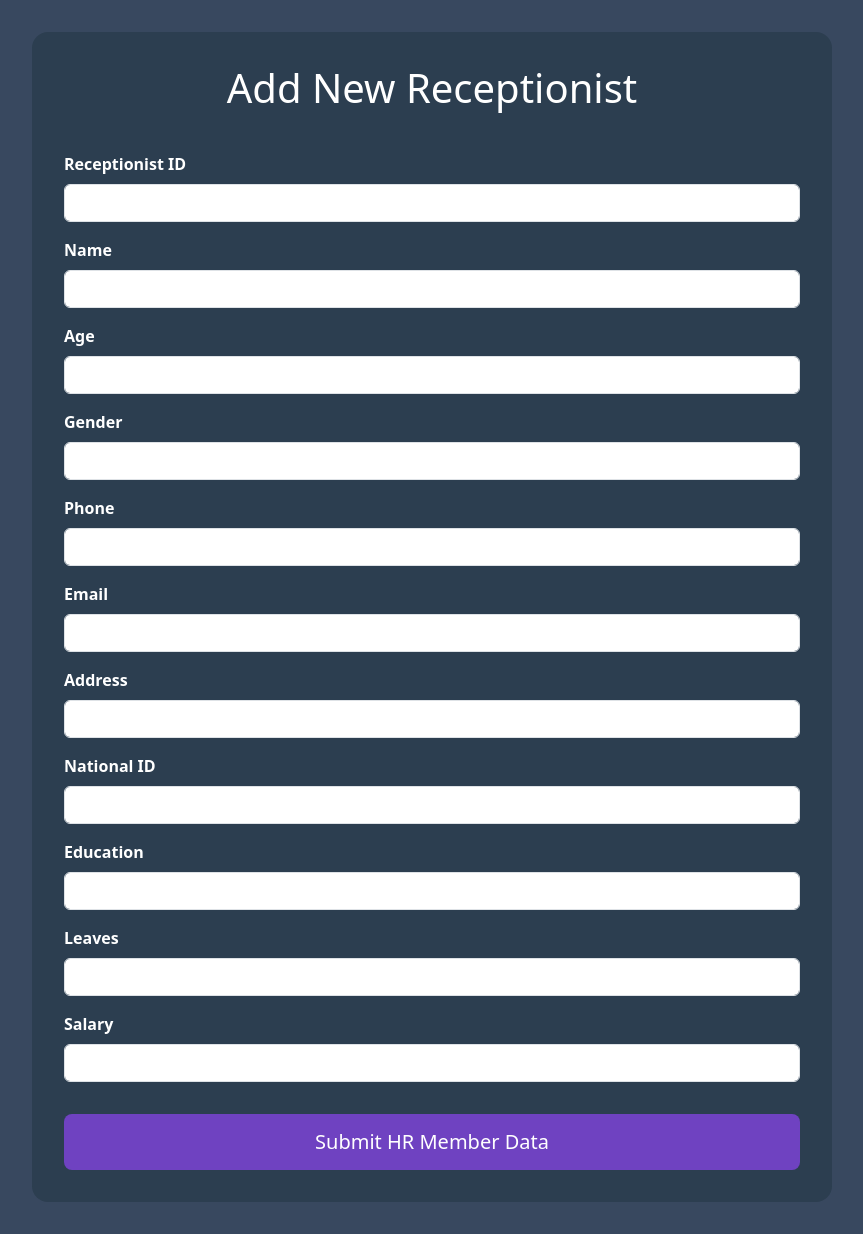
After one commit to Mustafa-Hamam/EMR, a FastAPI app: page /newhr in a window 1280 px wide. The commit adds this page. Shown: the whole page, without its empty margins (208-1071 px from the left). Run offline with FastAPI, Linux system fonts and the light colour scheme.

Commit message:
added new button for new HR

```diff
--- /dev/null
+++ b/EMR_core/templates/newhr.html
@@ -0,0 +1,87 @@
+<!DOCTYPE html>
+<html>
+<head>
+    <title>Add New HR Member</title>
+    <link
+        rel="stylesheet"
+        href="https://cdn.jsdelivr.net/npm/bootstrap@5.3.3/dist/css/bootstrap.min.css"
+    />
+    <style>
+        body {
+            background-color: #38485f;
+            color: white;
+            margin: 0;
+            padding: 2rem;
+            min-height: 100vh;
+        }
+
+        .container {
+            background-color: #2c3e50;
+            padding: 2rem;
+            border-radius: 1rem;
+            max-width: 800px;
+            margin: auto;
+        }
+
+        label {
+            font-weight: bold;
+            margin-top: 1rem;
+        }
+
+        .form-control {
+            margin-top: 0.5rem;
+        }
+
+        .btn-submit {
+            margin-top: 2rem;
+            background-color: #6f42c1;
+            color: white;
+            font-size: 1.25rem;
+            padding: 0.75rem 2rem;
+            border-radius: 0.5rem;
+            width: 100%;
+        }
+    </style>
+</head>
+<body>
+    <div class="container">
+        <h1 class="text-center mb-4">Add New Receptionist</h1>
+        <form action="/newhr" method="post">
+            <label for="hr_id">Receptionist ID</label>
+            <input type="text" class="form-control" id="receptionist_id" name="receptionist_id" required>
+
+            <label for="name">Name</label>
+            <input type="text" class="form-control" id="name" name="name" required>
+
+            <label for="age">Age</label>
+            <input type="number" class="form-control" id="age" name="age" required>
+
+            <label for="gender">Gender</label>
+            <input type="text" class="form-control" id="gender" name="gender" required>
+
+            <label for="Phone">Phone</label>
+            <input type="text" class="form-control" id="Phone" name="Phone" required>
+
+            <label for="email">Email</label>
+            <input type="email" class="form-control" id="email" name="email" required>
+
+            <label for="address">Address</label>
+            <input type="text" class="form-control" id="address" name="address" required>
+
+            <label for="national_id">National ID</label>
+            <input type="text" class="form-control" id="national_id" name="national_id" required>
+
+            <label for="education">Education</label>
+            <input type="text" class="form-control" id="education" name="education" required>
+
+            <label for="leaves">Leaves</label>
+            <input type="text" class="form-control" id="leaves" name="leaves" required>
+
+            <label for="salary">Salary</label>
+            <input type="number" class="form-control" id="salary" name="salary" required>
+
+            <button type="submit" class="btn btn-submit">Submit HR Member Data</button>
+        </form>
+    </div>
+</body>
+</html>
--- a/main.py
+++ b/main.py
@@ -4,7 +4,7 @@ from fastapi import Request, Form,HTTPException
 from fastapi.templating import Jinja2Templates
 from fastapi.responses import HTMLResponse
 import uvicorn
-from EMR_core.insertion import auth_snflk, add_patient, add_Doctor, add_Receptionist
+from EMR_core.insertion import auth_snflk, add_patient, add_Doctor, add_Receptionist, add_HR
 
 app = FastAPI()
 templates = Jinja2Templates(directory="EMR_core/templates")
@@ -28,6 +28,11 @@ async def new_doctor_form(request: Request):
 async def new_receptionist_form(request: Request):
     # Serve the form template
     return templates.TemplateResponse("newreceptionist.html", {"request": request})
+
+@app.get("/newhr", response_class=HTMLResponse)
+async def new_receptionist_form(request: Request):
+    # Serve the form template
+    return templates.TemplateResponse("newhr.html", {"request": request})
 
 @app.post("/newpatient", response_class=HTMLResponse)
 async def submit_patient(
@@ -154,41 +159,42 @@ async def submit_receptionist(
         {"request": request, "message": f"✅ Added new receptionist {name} with ID {receptionist_id}"}
     )
 
-# @app.get("/newpatients",  response_class=HTMLResponse)
-# async def patients_report(request: Request):
-#     conn = auth_snflk()
-#     report = new_patients(conn)
-#     html_table = report.to_html(
-#         classes="table table-striped table-bordered", index=False, escape=False
-#     )
-#     return templates.TemplateResponse("table.html", {
-#         "request": request,
-#         "title": "New Patients Report",
-#         "heading": "New Patients Report",
-#         "table": html_table})
-# @app.get("/casesperclinic",  response_class=HTMLResponse)
-# async def cases_report(request: Request):
-#     conn = auth_snflk()
-#     report = cases_clinic(conn)
-#     html_table = report.to_html(
-#         classes="table table-striped table-bordered", index=False, escape=False
-#     )
-#     return templates.TemplateResponse("table.html", {
-#         "request": request,
-#         "title": "Clinic_Cases_Report",
-#         "heading": "Clinic Cases Report",
-#         "table": html_table})
-# @app.get("/monthlyperformance",  response_class=HTMLResponse)
-# async def monthly_report(request: Request):
-#     conn = auth_snflk()
-#     report = monthly_performance(conn)
-#     html_table = report.to_html(
-#         classes="table table-striped table-bordered", index=False, escape=False
-#     )
-#     return templates.TemplateResponse("table.html", {
-#         "request": request,
-#         "title": "Monthly Performance Report",
-#         "heading": "Monthly Performance Report",
-#         "table": html_table})
+@app.post("/newhr", response_class=HTMLResponse)
+async def submit_receptionist(
+    request: Request,
+    hr_id: str = Form(...),
+    name: str = Form(...),
+    age: str = Form(...),
+    gender: str = Form(...),
+    Phone: str = Form(...),
+    email: str = Form(...),
+    address: str = Form(...),
+    national_id: str = Form(...),
+    education: str = Form(...),
+    leaves: str = Form(...),
+    salary: str = Form(...)
+):
+    conn = auth_snflk()
+    try:
+        result = add_Receptionist(
+            conn, hr_id, name, age, gender, Phone, email, address,
+                national_id, education, leaves, salary)
+        # Check for error indication
+        if result.lower().startswith("error"):
+            raise HTTPException(status_code=500, detail=result)
+    except HTTPException as e:
+        # Let FastAPI handle raised HTTPExceptions properly
+        raise e
+    except Exception as e:
+        raise HTTPException(status_code=500, detail=f"Unexpected error: {e}")
+    finally:
+        conn.close()
+    # Only show success if no error occurred
+    return templates.TemplateResponse(
+        "confirmation.html",
+        {"request": request, "message": f"✅ Added new HR {name} with ID {hr_id}"}
+    )
+
+
 # if __name__ == "__main__":
 #     uvicorn.run(app, port=10000, host="0.0.0.0")
```
Also changed, not shown: EMR_core/insertion.py (+26 -0 lines), EMR_core/templates/home.html (+6 -2 lines).
